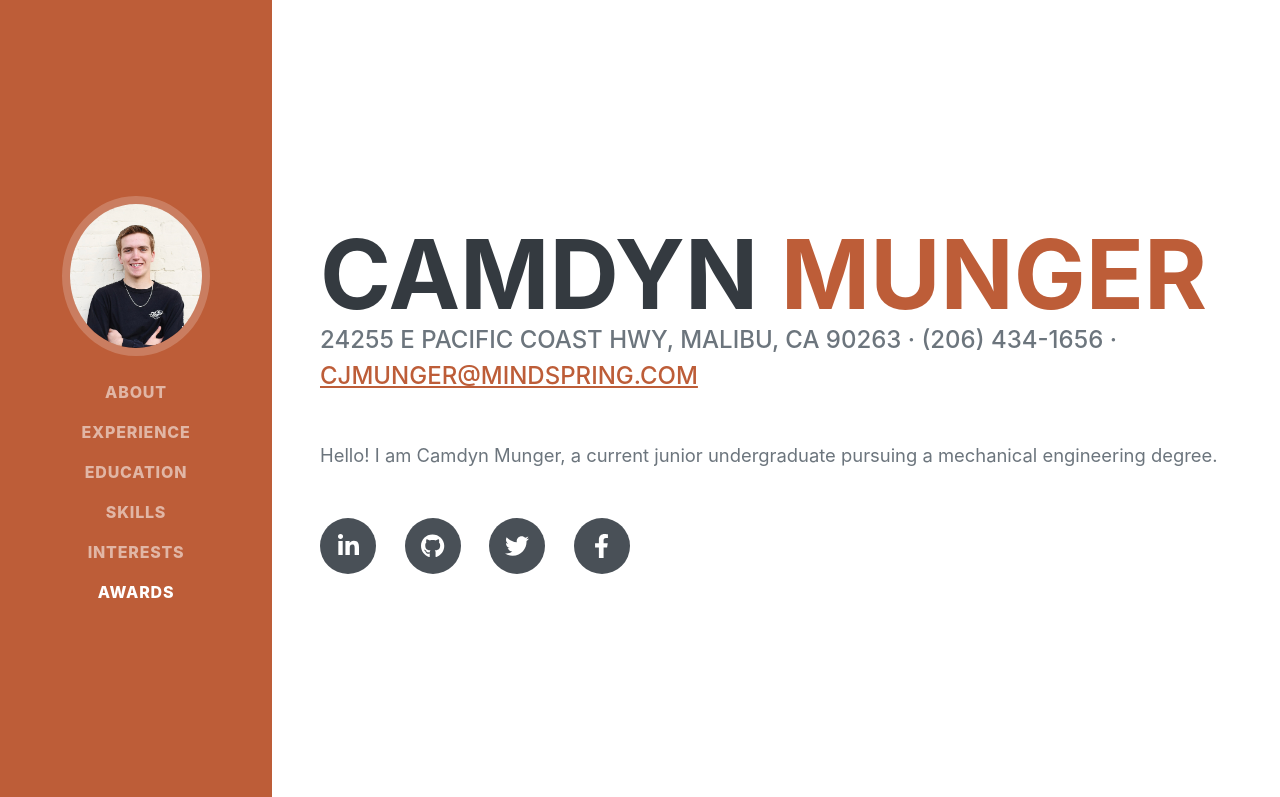
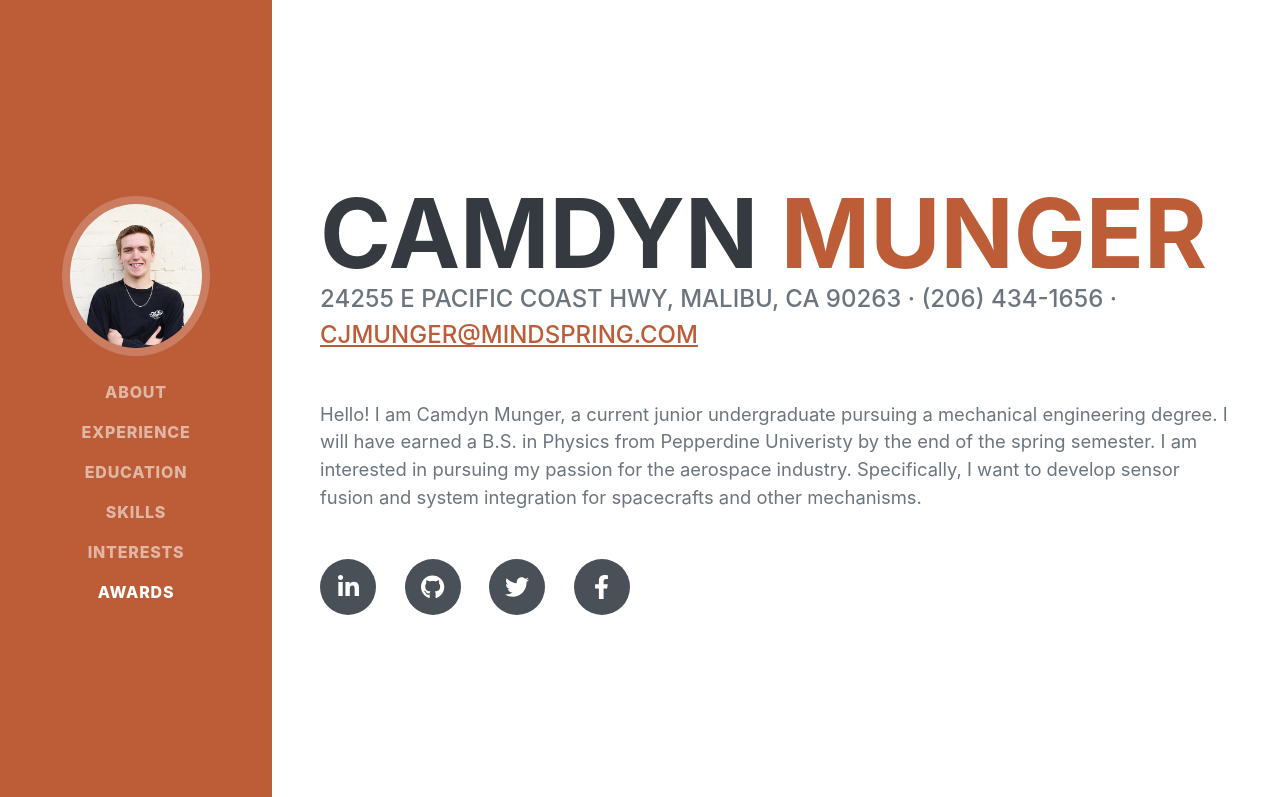
Before and after one commit to cjmunger/cjmunger.github.io, a plain HTML site: page index.html in a window 1280 px wide. Shown: the top 797 px of the page. Drawn offline with nearby package versions, Linux system fonts and the light colour scheme; a web font is replaced by a local one.

Commit message:
Update index.html

```diff
--- a/index.html
+++ b/index.html
@@ -47,7 +47,7 @@
                         24255 E Pacific Coast Hwy, Malibu, CA 90263 · (206) 434-1656 ·
                         <a href="mailto:cjmunger@mindspring.com">cjmunger@mindspring.com</a>
                     </div>
-                    <p class="lead mb-5">Hello! I am Camdyn Munger, a current junior undergraduate pursuing a mechanical engineering degree.</p>
+                    <p class="lead mb-5">Hello! I am Camdyn Munger, a current junior undergraduate pursuing a mechanical engineering degree. I will have earned a B.S. in Physics from Pepperdine Univeristy by the end of the spring semester. I am interested in pursuing my passion for the aerospace industry. Specifically, I want to develop sensor fusion and system integration for spacecrafts and other mechanisms.</p>
                     <div class="social-icons">
                         <a class="social-icon" href="www.linkedin.com/in/camdyn-munger"><i class="fab fa-linkedin-in"></i></a>
                         <a class="social-icon" href="#!"><i class="fab fa-github"></i></a>
```
